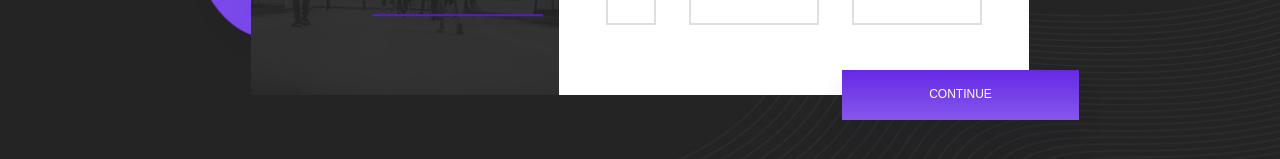
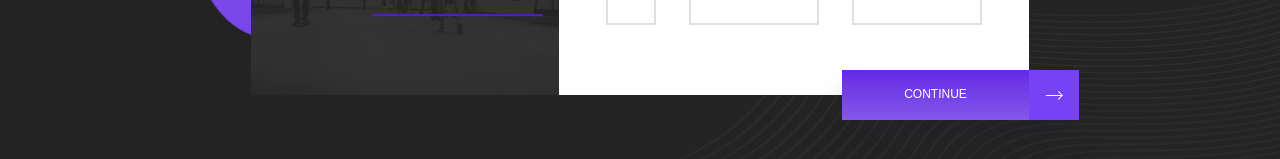
Before and after one commit to KamilCybulski/react-form, a React app: page / in a window 1280 px wide. Shown: the part 581-740 px from the top of the page. Built offline with nearby package versions, Linux system fonts and the light colour scheme.

Commit message:
Add arrow and hover effect to the submit button

```diff
--- a/src/components/FormFooter.jsx
+++ b/src/components/FormFooter.jsx
@@ -2,6 +2,8 @@ import React from 'react';
 import PropTypes from 'prop-types';
 import Transition from 'react-transition-group/Transition';
 import { connect } from 'react-redux';
+
+import rightArrow from '../images/right_arrow.png';
 
 const transitionClasses = {
   entering: ' button_entering',
@@ -23,7 +25,9 @@ const FormFooter = ({ visible }) => (
           <div className="button__text">
             Continue
           </div>
-          <div className="button__icon" />
+          <div className="button__icon-box">
+            <img src={rightArrow} alt="" />
+          </div>
         </button>
       )}
     </Transition>
--- a/src/styles/form/_button.scss
+++ b/src/styles/form/_button.scss
@@ -2,17 +2,18 @@
   width: 237px;
   height: 50px;
   border: none;
-  color: #fff;
-  box-shadow: 0px 20px 25px rgba(32,31,54,0.15);
-  background-image: linear-gradient(0deg, #8557eb 0%, #6529e5 100%);
-  font-size: 12px;
-  text-transform: uppercase;
   cursor: pointer;
   margin-top: -25px;
   z-index: 1;
+  box-shadow: 0px 20px 25px rgba(32,31,54,0.15);
+  background-image: linear-gradient(0deg, #8557eb 0%, #6529e5 100%);
   transform: scaleX(0);
   transition: transform .5s;
   transform-origin: center;
+  padding: 0;
+  display: flex;
+  justify-content: space-between;
+  align-items: center;
 
   &_entered {
     transform: scaleX(1);
@@ -40,3 +41,29 @@
     margin-right: -50px;
   }
 }
+
+.button__text {
+  color: #fff;
+  font-size: 12px;
+  text-transform: uppercase;
+  text-align: center;
+  flex: 1;
+}
+
+.button__icon-box {
+  width: 50px;
+  height: 50px;
+  display: flex;
+  justify-content: center;
+  align-items: center;
+  background-color: #7841f3;
+  // transform: scale(0);
+
+  &:hover {
+    background-image: linear-gradient(0deg, #462a85 0%, #401998 100%);
+  }
+}
+
+.button:hover>.button__icon-box {
+  background-image: linear-gradient(0deg, #462a85 0%, #401998 100%);
+}
```
Also changed, not shown: src/images/right_arrow.png (added).
